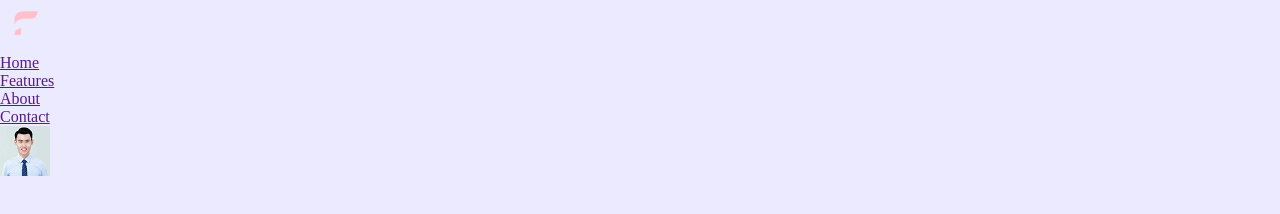
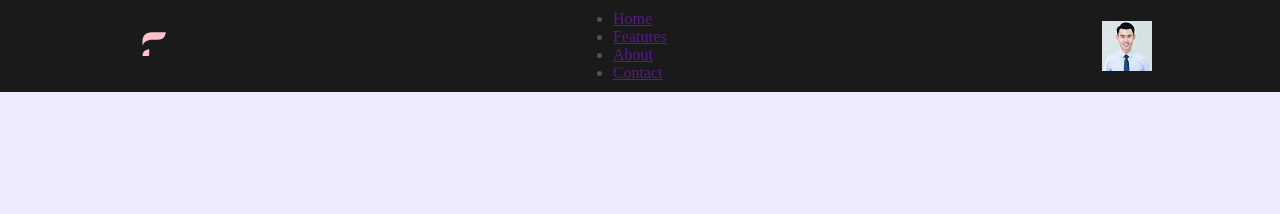
Before and after one commit to webfaisalbd/drop-down-profile-menu-css, a plain HTML site: page index.html in a window 1280 px wide. Drawn offline with Linux system fonts and the light colour scheme.

Commit message:
nav class style added

```diff
--- a/style.css
+++ b/style.css
@@ -10,3 +10,14 @@
     background: #eceaff;
     color: #525252;
 }
+
+nav {
+    background: #1a1a1a;
+    width: 100%;
+    padding: 10px 10%;
+    display: flex;
+    align-items: center;
+    justify-content: space-between;
+    position: relative
+
+}
```
